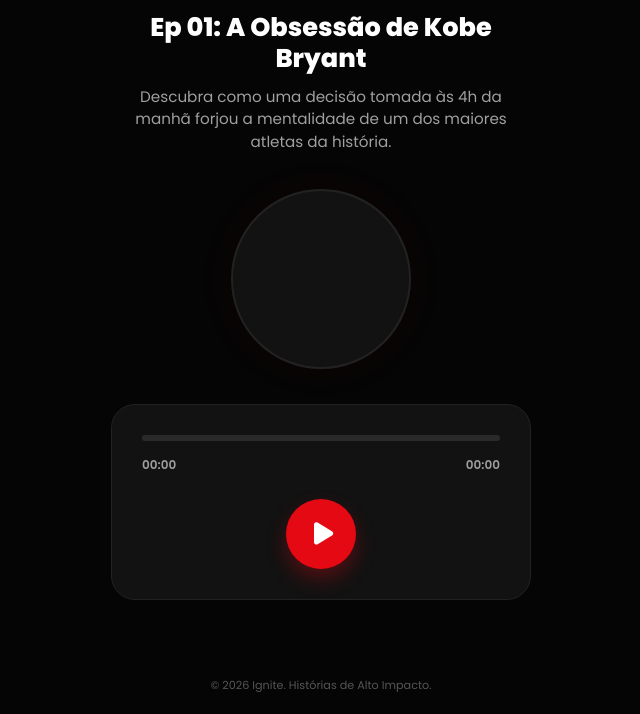
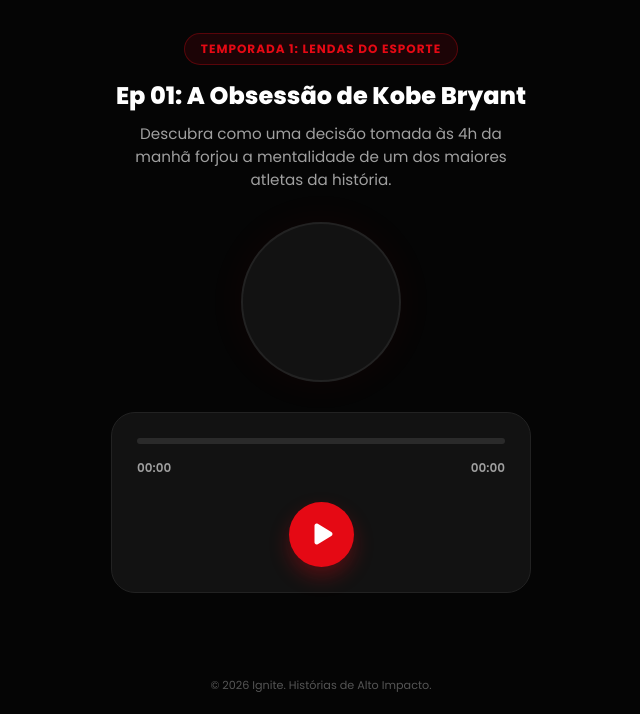
Before and after one commit to anakarolinaiclube-ux/dosediaria, a plain HTML site: page index.html in a window 1280 px wide. Shown: the part 86-800 px from the top of the page, without its empty margins (319-959 px from the left). Drawn offline with Linux system fonts and the light colour scheme.

Commit message:
Update index.html

```diff
--- a/index.html
+++ b/index.html
@@ -8,11 +8,11 @@
     <link href="https://cdnjs.cloudflare.com/ajax/libs/font-awesome/6.4.0/css/all.min.css" rel="stylesheet">
     <style>
         :root {
-            /* Nova Paleta de Cores: Preto e Vermelho Vibrante */
+            /* Paleta de Cores: Preto e Vermelho Vibrante */
             --bg-body: #050505;
             --bg-card: #121212;
             --bg-dark: #000000;
-            --accent-red: #E50914; /* Vermelho vibrante estilo "Netflix/Cinema" */
+            --accent-red: #E50914;
             --accent-hover: #ff1f2a;
             --text-main: #FFFFFF;
             --text-light: #A0A0A0;
@@ -26,10 +26,11 @@
             font-family: 'Poppins', sans-serif;
             background-color: var(--bg-body);
             color: var(--text-main);
-            height: 100vh;
+            /* Mudança: Permite que a tela cresça e role naturalmente */
+            min-height: 100vh;
+            min-height: 100dvh; /* Otimizado para Safari/iOS */
             display: flex;
             flex-direction: column;
-            overflow: hidden;
         }
 
         /* --- CABEÇALHO --- */
@@ -38,6 +39,7 @@
             text-align: center;
             border-bottom: 1px solid var(--border-color);
             background: var(--bg-dark);
+            flex-shrink: 0; /* Impede o cabeçalho de encolher */
         }
         .logo { font-weight: 800; letter-spacing: -1px; font-size: 1.4rem; text-transform: uppercase; }
         .logo span { color: var(--accent-red); font-weight: 800; }
@@ -45,16 +47,16 @@
         .app-container {
             flex: 1;
             display: flex;
-            align-items: center;
-            justify-content: center;
-            padding: 20px;
-            overflow-y: auto;
+            flex-direction: column;
+            padding: 40px 20px;
         }
 
         .screen {
             width: 100%;
             max-width: 420px;
             text-align: center;
+            /* Mudança vital: centraliza quando há espaço, mas permite rolagem sem cortar o topo */
+            margin: auto;
         }
 
         /* --- CONTEÚDO DINÂMICO --- */
@@ -72,17 +74,17 @@
             letter-spacing: 1px;
         }
 
-        h1 { font-size: 1.6rem; margin-bottom: 12px; line-height: 1.2; font-weight: 800; }
-        .desc { color: var(--text-light); margin-bottom: 35px; font-size: 0.95rem; line-height: 1.5; }
+        h1 { font-size: 1.5rem; margin-bottom: 12px; line-height: 1.3; font-weight: 800; }
+        .desc { color: var(--text-light); margin-bottom: 30px; font-size: 0.95rem; line-height: 1.5; }
 
         /* --- VISUALIZADOR ECG (Eletrocardiograma) --- */
         .visualizer {
-            width: 180px;
-            height: 180px;
+            width: 160px;
+            height: 160px;
             background: var(--bg-card);
             border: 2px solid var(--border-color);
             border-radius: 50%;
-            margin: 0 auto 35px;
+            margin: 0 auto 30px;
             display: flex;
             align-items: center;
             justify-content: center;
@@ -116,7 +118,7 @@
         }
 
         /* Linha SVG de Batimento */
-        .ecg-svg { width: 100px; height: auto; }
+        .ecg-svg { width: 90px; height: auto; }
         .ecg-path {
             fill: none;
             stroke: var(--accent-red);
@@ -140,7 +142,7 @@
         /* --- PLAYER CONTROLS --- */
         .player-controls {
             background: var(--bg-card);
-            padding: 30px;
+            padding: 25px;
             border-radius: var(--radius-lg);
             border: 1px solid var(--border-color);
             margin-bottom: 20px;
@@ -173,13 +175,13 @@
         }
 
         .play-btn {
-            width: 70px;
-            height: 70px;
+            width: 65px;
+            height: 65px;
             background: var(--accent-red);
             color: white;
             border: none;
             border-radius: 50%;
-            font-size: 1.6rem;
+            font-size: 1.5rem;
             cursor: pointer;
             display: flex;
             align-items: center;
@@ -193,23 +195,24 @@
 
         /* --- BOTÃO DE COMPARTILHAMENTO (CTA) --- */
         .cta-container {
-            opacity: 0;
-            visibility: hidden;
-            transform: translateY(20px);
-            transition: all 0.6s cubic-bezier(0.4, 0, 0.2, 1);
-            margin-top: 10px;
+            display: none; /* Oculta totalmente até ser ativado */
+            animation: slideUp 0.5s ease forwards;
+            margin-top: 15px;
         }
 
         .cta-container.show {
-            opacity: 1;
-            visibility: visible;
-            transform: translateY(0);
+            display: block;
+        }
+
+        @keyframes slideUp {
+            from { opacity: 0; transform: translateY(20px); }
+            to { opacity: 1; transform: translateY(0); }
         }
 
         .btn-share {
             display: block;
             width: 100%;
-            padding: 18px;
+            padding: 16px;
             background: #25D366; /* Verde WhatsApp */
             color: #111;
             text-decoration: none;
@@ -222,7 +225,7 @@
         .btn-share:hover { background: #20b858; }
         .btn-share:active { transform: scale(0.98); }
 
-        footer { padding: 20px; text-align: center; font-size: 0.7rem; color: #555; }
+        footer { padding: 20px; text-align: center; font-size: 0.7rem; color: #555; flex-shrink: 0; }
 
     </style>
 </head>
@@ -287,14 +290,12 @@
             // Link do áudio do dia (formato .mp3)
             audioUrl: "https://www.soundhelix.com/examples/mp3/SoundHelix-Song-1.mp3",
 
-            // Link que o botão vai abrir ao final (Pode ser um link de WhatsApp, Instagram, etc)
-            // Dica de WhatsApp: https://wa.me/?text=Seu%20Texto%20Aqui
+            // Link que o botão vai abrir ao final
             linkCompartilhamento: "https://wa.me/?text=Acabei%20de%20ouvir%20o%20Episódio%20sobre%20Kobe%20Bryant%20no%20Ignite!%20Ouça%20também:%20[SEU_LINK_AQUI]"
         };
         // ==========================================
         // FIM DA ÁREA DE EDIÇÃO DIÁRIA
         // ==========================================
-
 
         // Preenchendo o HTML com os dados da Edição Diária
         document.getElementById('dom-season').innerText = CONTEUDO_DIARIO.temporada;
@@ -327,7 +328,7 @@
             if (isPlaying) {
                 audio.pause();
                 playIcon.classList.replace('fa-pause', 'fa-play');
-                playIcon.style.marginLeft = '5px'; // Centraliza o ícone de play visualmente
+                playIcon.style.marginLeft = '5px';
                 visualizer.classList.remove('playing');
             } else {
                 audio.play();
@@ -338,7 +339,7 @@
             isPlaying = !isPlaying;
         });
 
-        // Atualizar barra de progresso durante a reprodução
+        // Atualizar barra de progresso
         audio.addEventListener('timeupdate', () => {
             if(isNaN(audio.duration)) return;
             const percent = (audio.currentTime / audio.duration) * 100;
@@ -350,7 +351,7 @@
             currentTimeEl.innerText = `${mins.toString().padStart(2, '0')}:${secs.toString().padStart(2, '0')}`;
         });
 
-        // Simulação de clique na barra de progresso para avançar/voltar o áudio
+        // Simulação de clique na barra
         document.getElementById('progress-container').addEventListener('click', (e) => {
             if(isNaN(audio.duration)) return;
             const width = e.currentTarget.clientWidth;
@@ -359,15 +360,18 @@
             audio.currentTime = (clickX / width) * duration;
         });
 
-        // Evento: Quando o áudio chegar ao final
+        // Evento: Quando o áudio chegar ao final, exibe o botão e desce a tela
         audio.addEventListener('ended', () => {
             isPlaying = false;
             playIcon.classList.replace('fa-pause', 'fa-play');
             playIcon.style.marginLeft = '5px';
             visualizer.classList.remove('playing');
 
-            // Exibir o botão de CTA / Compartilhar
+            // Exibe o botão e joga a tela para baixo para garantir que a pessoa veja
             ctaContainer.classList.add('show');
+            setTimeout(() => {
+                window.scrollTo({ top: document.body.scrollHeight, behavior: 'smooth' });
+            }, 100);
         });
 
     </script>
```
